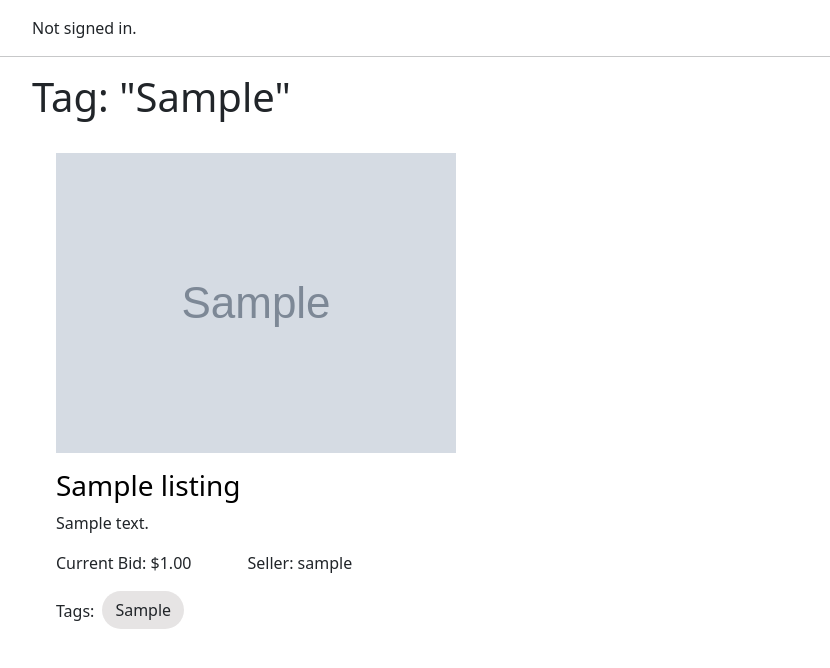
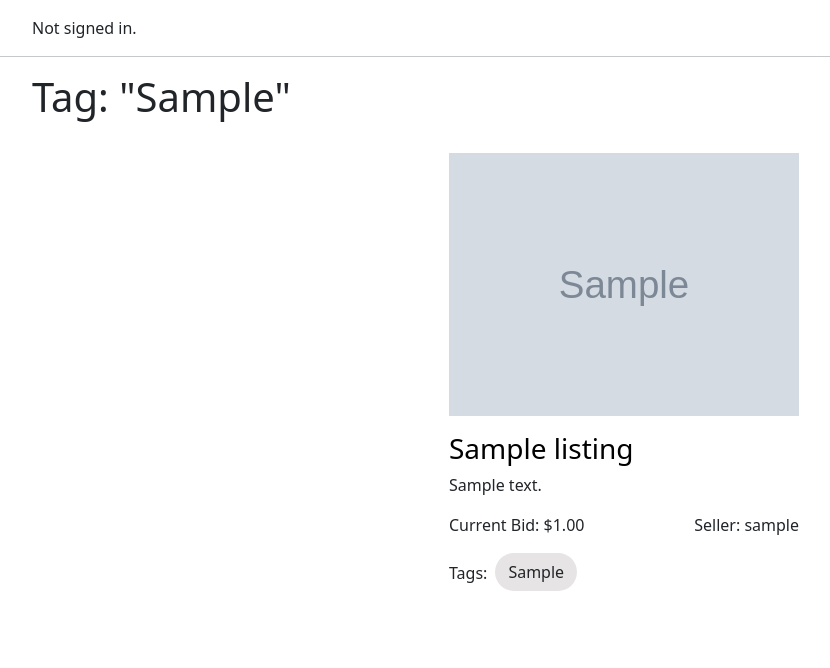
Before and after one commit to malachi3keys/fake-ebay-commerce, a Django app: a page that uses auctions/templates/auctions/tags.html in a window 1280 px wide. Shown: the part 56-724 px from the top of the page, without its empty margins (16-846 px from the left). Run offline with Django 3.2, Linux system fonts and the light colour scheme; tables that the repository leaves empty hold one stand-in row (values such as "Sample post"); grey boxes marked "Sample" are stand-in pictures.

Commit message:
update css & flexbox

```diff
--- a/auctions/static/auctions/styles.css
+++ b/auctions/static/auctions/styles.css
@@ -1,7 +1,17 @@
-.formw {
-    width: 50%;
-    min-width: 450px;
-    max-width: 600px;
+.img-adj {
+    text-align: center;
+}
+
+.img-mult {
+    max-width: 350px;
+}
+.img-single {
+    max-width: 500px;
+}
+
+.alisting {
+    width: 400px;
+    padding: 0 25px;
 }
 
 .tags {
@@ -17,14 +27,24 @@
     border: 1px solid darkgray ;
 }
 
+.login-register {
+    width: 50%;
+    min-width: 450px;
+    max-width: 600px;
+}
+
 .comments {
     display: inline;
+}
+
+.test {
+
 }
 
 textarea, select {
     margin-top: 5px;
 }
 
-img {
-    max-width: 500px;
+input[type=text] {
+    min-width: 450px;
 }
--- a/auctions/templates/auctions/alltags.html
+++ b/auctions/templates/auctions/alltags.html
@@ -5,7 +5,7 @@
 {% block body %}
     <h2 class="h1 mb-3">Tags</h2>
 
-    <div class="mb-5 mx-4">
+    <div class="mb-5 mx-4 d-flex flex-wrap">
         {% for tag in tags %}
             <div class="tags me-2">
                 <a href="{% url 'tags' tag %}" class="btn btn-small mb-4 tagbutton">{{ tag }}</a>
--- a/auctions/templates/auctions/layout.html
+++ b/auctions/templates/auctions/layout.html
@@ -4,6 +4,12 @@
 <html lang="en">
     <head>
         <title>{% block title %}Auctions{% endblock %}</title>
+
+         <!-- Meta tags -->
+        <meta charset="utf-8">
+        <meta name="viewport" content="width=device-width, initial-scale=1">
+
+        <!-- CSS -->
         <link href="https://cdn.jsdelivr.net/npm/bootstrap@5.1.3/dist/css/bootstrap.min.css" rel="stylesheet" integrity="sha384-1BmE4kWBq78iYhFldvKuhfTAU6auU8tT94WrHftjDbrCEXSU1oBoqyl2QvZ6jIW3" crossorigin="anonymous">
         <link href="{% static 'auctions/styles.css' %}" rel="stylesheet">
     </head>
--- a/auctions/templates/auctions/login.html
+++ b/auctions/templates/auctions/login.html
@@ -11,11 +11,11 @@
 
     <form action="{% url 'login' %}" method="post">
         {% csrf_token %}
-        <div class="mb-3 formw">
+        <div class="mb-3 login-register">
             <label for="userid" class="form-label visually-hidden">Username</label>
             <input autofocus class="form-control" type="text" name="username" placeholder="Username" id="userid">
         </div>
-        <div class="mb-3 formw">
+        <div class="mb-3 login-register">
             <label for="passid" class="form-label visually-hidden">Password</label>
             <input class="form-control" type="password" name="password" placeholder="Password" id="passid">
         </div>
--- a/auctions/templates/auctions/tags.html
+++ b/auctions/templates/auctions/tags.html
@@ -6,27 +6,29 @@
     {% if id %}
         <h2 class="h1 mb-3">Tag: "{{ tag }}"</h2>
 
-        <div class="mb-5 mx-4">
+        <div class="mb-5 d-flex flex-wrap justify-content-center">
             {% for item in listings %}
-                <div>
+                <div class="alisting mb-4">
                     {% if item.active is True %}
                         {% if item.img %}
-                            <img class="my-3" src="{{ item.img.url }}" alt="{{ item.post_title }}">
+                            <div class="img-adj">
+                                <img class="img-mult my-3" src="{{ item.img.url }}" alt="{{ item.post_title }}">
+                            </div>
                         {% endif %}
                         <div>
                             <h3><a href="{% url 'list_item' item.id %}" class="text-decoration-none text-black">{{ item.post_title }}</a></h3>
                             <div>
                                 <p>{{ item.description }}</p>
                             </div>
-                            <div class="d-flex flex-row">
-                                <div class="pe-2 me-5">
+                            <div class="d-flex">
+                                <div class="flex-fill">
                                     <p>Current Bid: ${{ item.bid_start }}</p>
                                 </div>
-                                <div class="pe-2">
+                                <div class="">
                                     <p>Seller: {{ item.user }}</p>
                                 </div>
                             </div>
-                            <div class="d-flex flex-row">
+                            <div class="d-flex">
                                 <div class="pe-2 my-2">
                                     <p>Tags:</p>
                                 </div>
```
Also changed, not shown: auctions/templates/auctions/index.html (+8 -6 lines), auctions/templates/auctions/listing.html (+8 -6 lines), auctions/templates/auctions/register.html (+4 -4 lines), auctions/templates/auctions/watchlist.html (+9 -7 lines).
